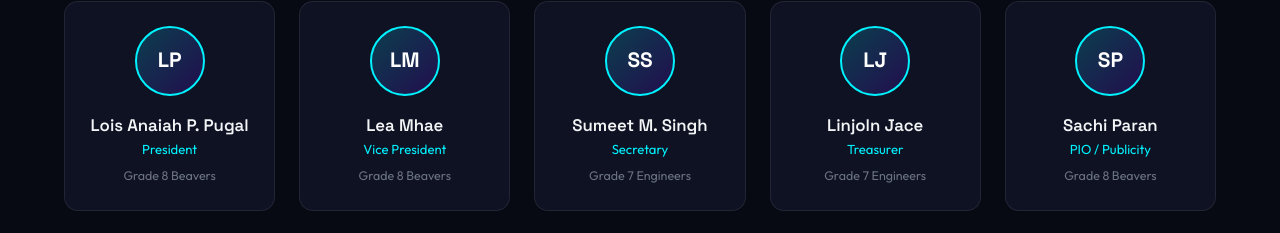
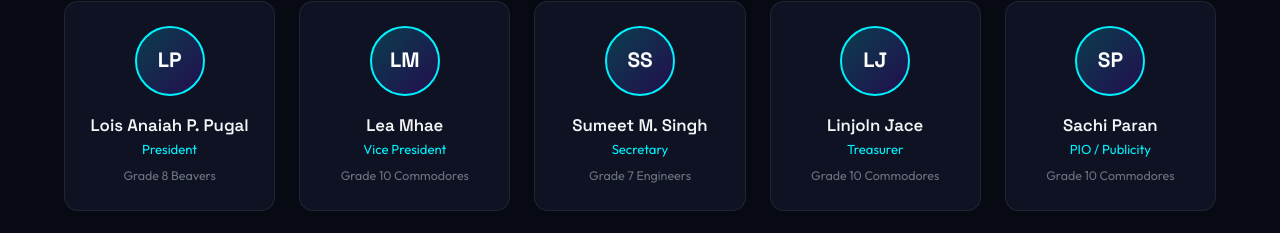
Before and after one commit to wisfishball4457-create/STREAM-Innovation-OfficialWeb, a website: page Index.html in a window 1280 px wide. Shown: the part 3120-3353 px from the top of the page. Drawn offline with Linux system fonts and the light colour scheme.

Commit message:
Add files via upload

```diff
--- a/Index.html
+++ b/Index.html
@@ -896,7 +896,7 @@
           <div class="avatar-circle">LM</div>
           <div class="team-name">Lea Mhae</div>
           <div class="team-role">Vice President</div>
-          <div class="team-grade">Grade 8 Beavers</div>
+          <div class="team-grade">Grade 10 Commodores</div>
         </div>
 
         <div class="team-card">
@@ -910,14 +910,14 @@
           <div class="avatar-circle">LJ</div>
           <div class="team-name">Linjoln Jace</div>
           <div class="team-role">Treasurer</div>
-          <div class="team-grade">Grade 7 Engineers</div>
+          <div class="team-grade">Grade 10 Commodores</div>
         </div>
 
         <div class="team-card">
           <div class="avatar-circle">SP</div>
           <div class="team-name">Sachi Paran</div>
           <div class="team-role">PIO / Publicity</div>
-          <div class="team-grade">Grade 8 Beavers</div>
+          <div class="team-grade">Grade 10 Commodores</div>
         </div>
 
         <div class="team-card" style="border-color: rgba(0, 242, 254, 0.4);">
```
